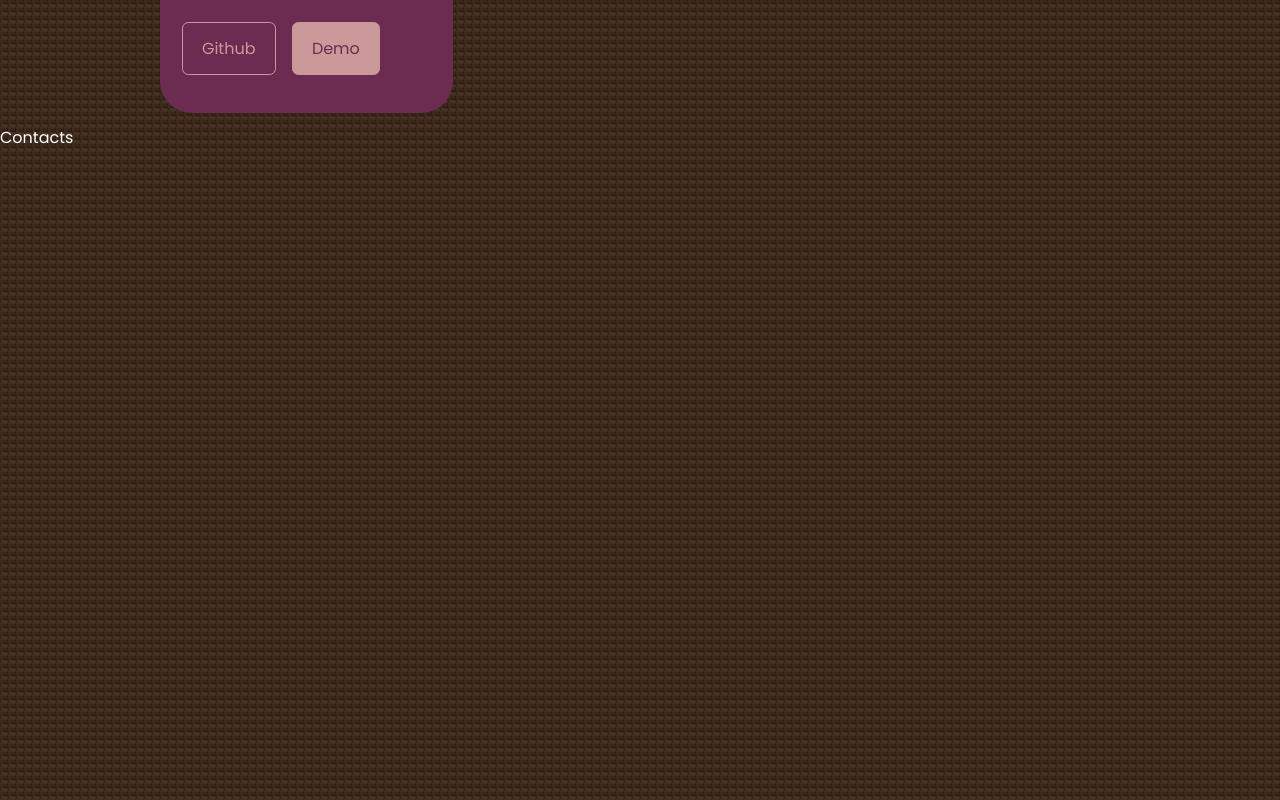
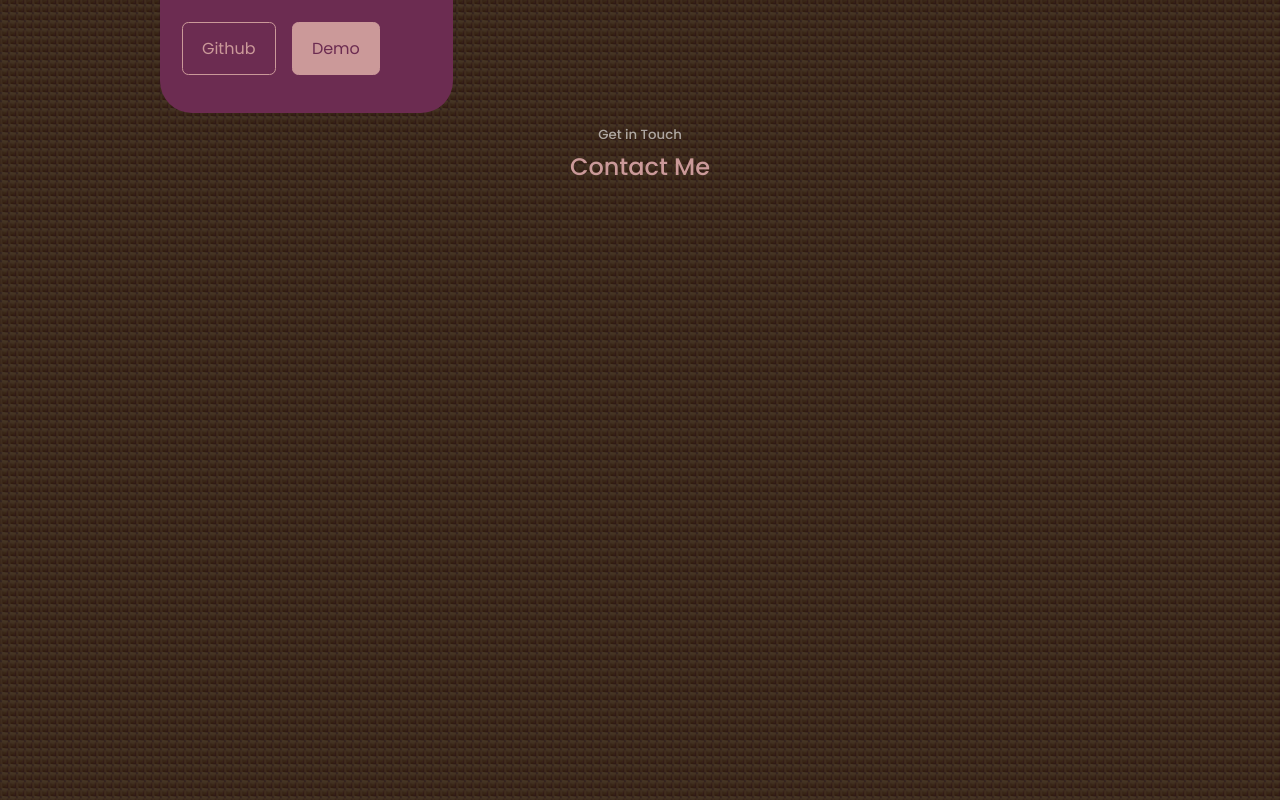
Before and after one commit to Invogue01/Portfolio, a React (Create React App) app: page / in a window 1280 px wide. Shown: the part 2660-3460 px from the top of the page. Built offline with nearby package versions, Linux system fonts and the light colour scheme.

Commit message:
contacts container and form

```diff
--- a/package.json
+++ b/package.json
@@ -10,6 +10,7 @@
     "react-dom": "^18.2.0",
     "react-icons": "^4.8.0",
     "react-scripts": "5.0.1",
+    "swiper": "^10.0.4",
     "web-vitals": "^2.1.4"
   },
   "scripts": {
--- a/src/components/contacts/Contacts.jsx
+++ b/src/components/contacts/Contacts.jsx
@@ -2,7 +2,23 @@
 import "./contact.css";
 
 const Contacts = () => {
-  return <section id='contact'>Contacts</section>;
+  return(
+    <section>
+      <h5>Get in Touch</h5>
+      <h2>Contact Me</h2>
+
+      <div className="container contact__container">
+        <div className="contact_options">
+          <article className="contact__option">
+
+          </article>
+        </div>
+        {/*End of Contact Options*/}
+        <form action=""></form>
+
+      </div>
+    </section>
+  )
 };
 
 export default Contacts;
```
Also changed, not shown: 1 other file (tests, documents, lock files or other folders).
